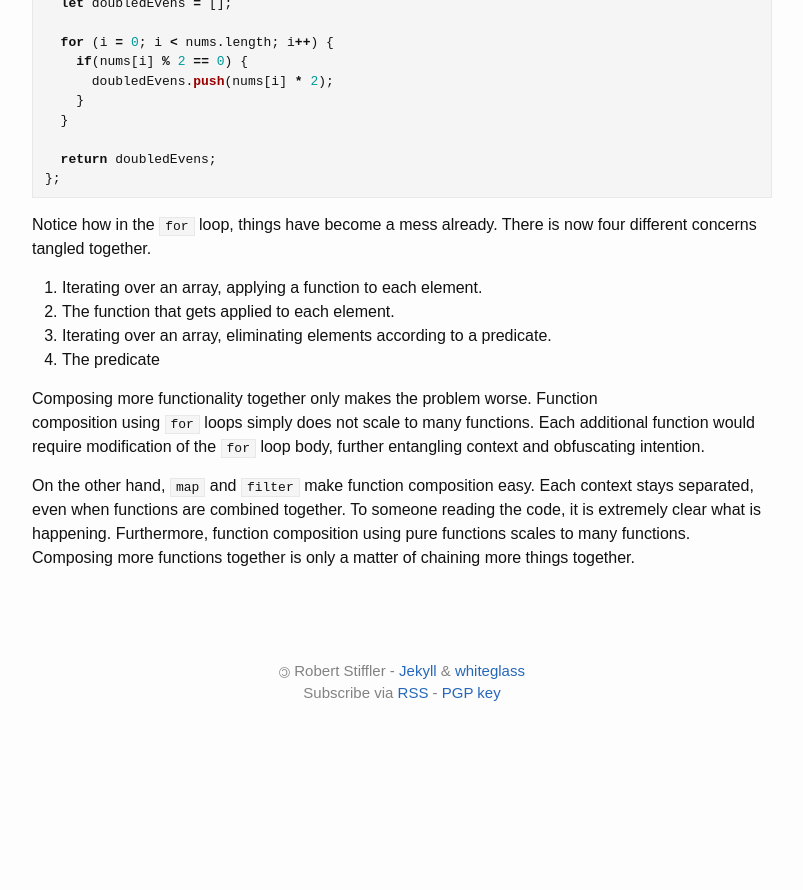
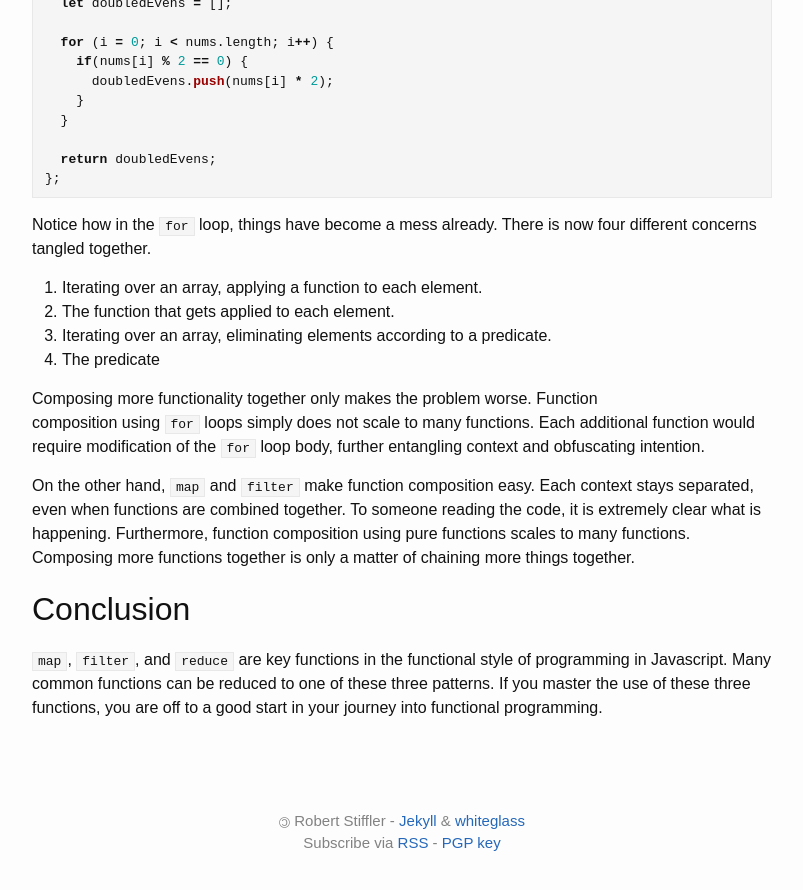
Before and after one commit to stifflerus/stifflerus, a Jekyll site: the page built from _posts/2019-04-09-map-filter-reduce-the-bread-and-butter-of-functional-style-in-javascript.md, in a window 1280 px wide and 900 px high, scrolled down 5009 px. Shown: the top 890 px of the window, without its empty margins (238-1041 px from the left). Built offline with Jekyll 4.4.1, drawn with Linux system fonts in a browser that asks for light colours; before the commit the page ends 5759 px from its top, so only the background shows below that.

Commit message:
Wrote a conclusion, done.

```diff
--- a/_posts/2019-04-09-map-filter-reduce-the-bread-and-butter-of-functional-style-in-javascript.md
+++ b/_posts/2019-04-09-map-filter-reduce-the-bread-and-butter-of-functional-style-in-javascript.md
@@ -267,3 +267,9 @@ separated, even when functions are combined together. To someone reading the cod
 it is extremely clear what is happening. Furthermore,
 function composition using pure functions scales to many functions. Composing
 more functions together is only a matter of chaining more things together.
+
+## Conclusion
+`map`, `filter`, and `reduce` are key functions in the functional style of
+programming in Javascript. Many common functions can be reduced to one of these three
+patterns. If you master the use of these three functions, you
+are off to a good start in your journey into functional programming.
```
